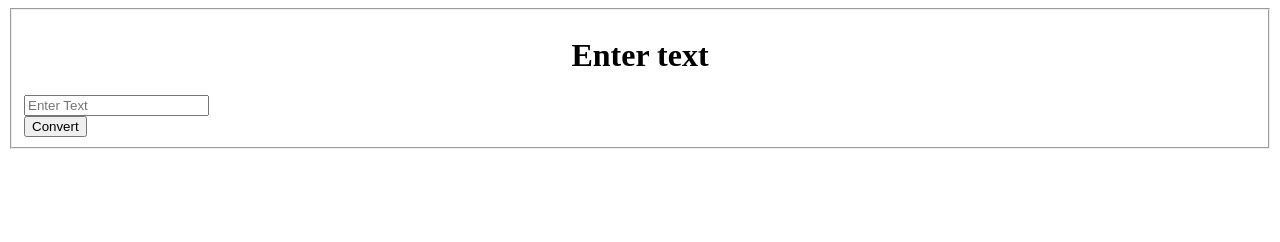
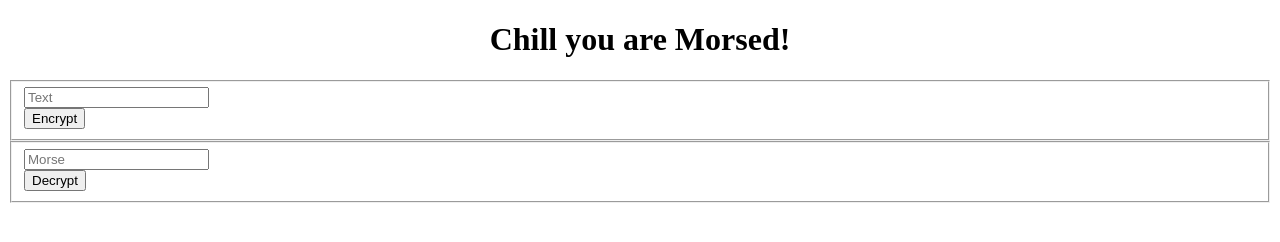
Before and after one commit to ichetanbhatt/morse-you, a website: page index.html in a window 1280 px wide. Drawn offline with Linux system fonts and the light colour scheme.

Commit message:
Allowing Conversion of Morse to Text!

```diff
--- a/index.html
+++ b/index.html
@@ -1,11 +1,21 @@
+
+<!DOCTYPE html>
 <html>
 <title> Home </title>
-<form action="/go" method="POST">
+<h1 align="center"> Chill you are Morsed!</h1>
+<form action="/t2m" method="POST">
     <fieldset>
-        <h1 align="center"> Enter text</h1>
-        <lable for="head"></lable>
-        <input type="text" name="head" placeholder="Enter Text" /><br>
-        <input type="submit" value="Convert" />
+        <lable for="text"></lable>
+        <input type="text" name="text" placeholder="Text" /><br>
+        <input type="submit" value="Encrypt" />
     </fieldset>
 </form>
+<form action="/m2t" method="POST">
+    <fieldset>
+        <lable for="morse"></lable>
+        <input type="text" name="morse" placeholder="Morse" /><br>
+        <input type="submit" value="Decrypt" />
+    </fieldset>
+</form>
+
 </html>
--- a/package.json
+++ b/package.json
@@ -11,6 +11,8 @@
   "license": "ISC",
   "dependencies": {
     "body-parser": "^1.17.2",
-    "express": "^4.15.3"
+    "express": "^4.15.3",
+    "http": "0.0.0",
+    "socket.io": "^2.0.2"
   }
 }
```
Also changed, not shown: server.js (+36 -12 lines).
